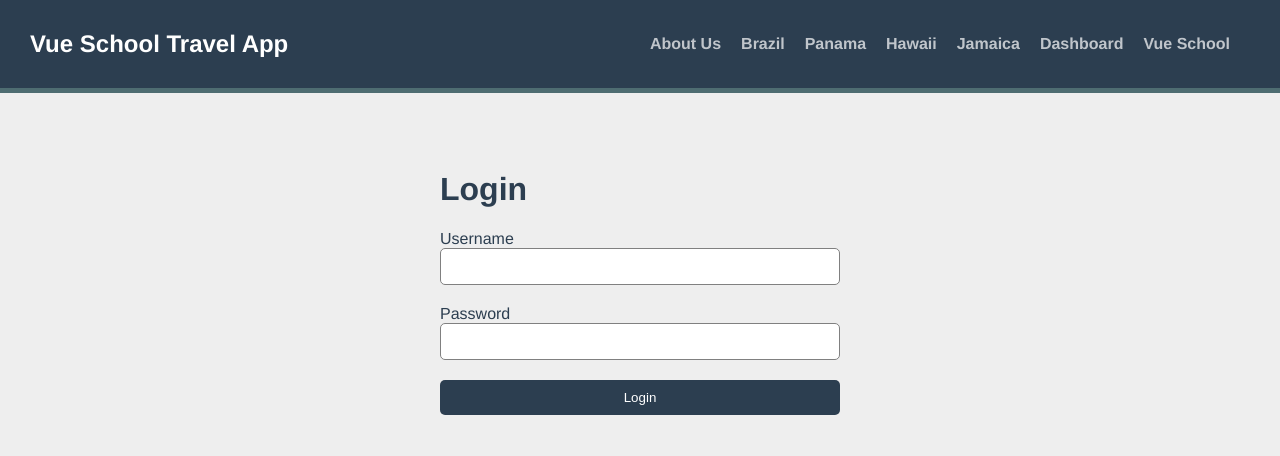
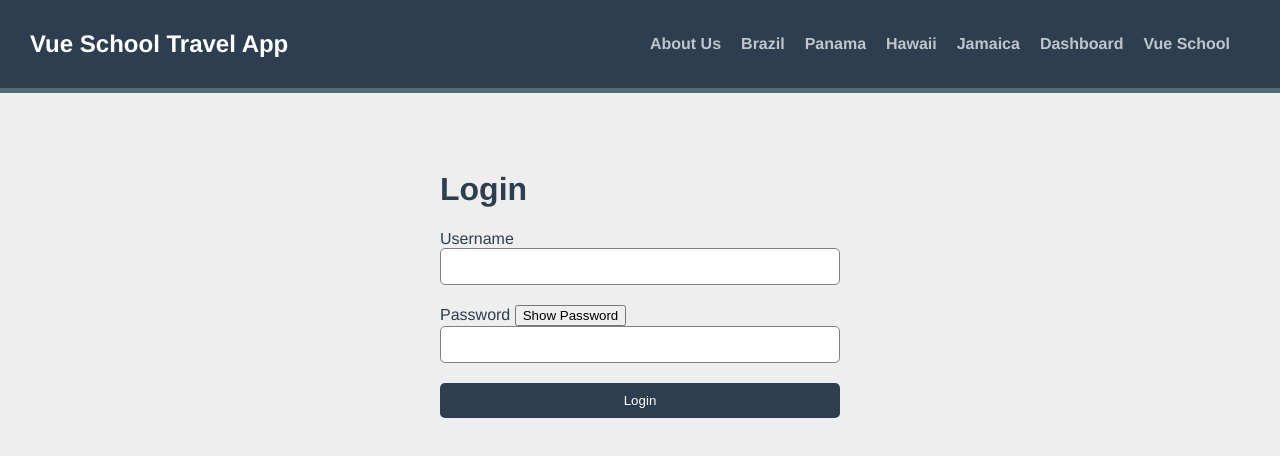
Before and after one commit to kiraGit67/vue-school-travel-app, a Vue app: page /login in a window 1280 px wide. Shown: the top 456 px of the page. Built offline with nearby package versions, Linux system fonts and the light colour scheme.

Commit message:
adds variables for inputType and buttonText and togglePassword method

```diff
--- a/src/views/LoginView.vue
+++ b/src/views/LoginView.vue
@@ -10,10 +10,14 @@
         name="username"
         class="input"
       />
-      <label for="password">Password</label>
+      <label for="password"
+        >Password&nbsp;<button @click="togglePassword">
+          {{ buttonText }}
+        </button></label
+      >
       <input
         v-model="password"
-        type="password"
+        :type="inputType"
         id="password"
         name="password"
         class="input"
@@ -30,14 +34,29 @@ export default {
   setup() {
     const username = ref("");
     const password = ref("");
+    let inputType = ref("password");
+    let buttonText = ref("Show Password");
     const router = useRouter();
     const route = useRoute();
+
+    const togglePassword = () => {
+      if (inputType.value === "password") {
+        inputType.value = "text";
+        buttonText.value = "Hide Password";
+      } else {
+        inputType.value = "password";
+        buttonText.value = "Show Password";
+      }
+    };
+
     const login = () => {
       window.user = username.value;
+      window.password = password.value;
       const redirectPath = route.query.redirect || "/protected";
       router.push(redirectPath);
     };
-    return { username, password, login };
+
+    return { username, password, inputType, buttonText, togglePassword, login };
   },
   /*
   data() {
```
